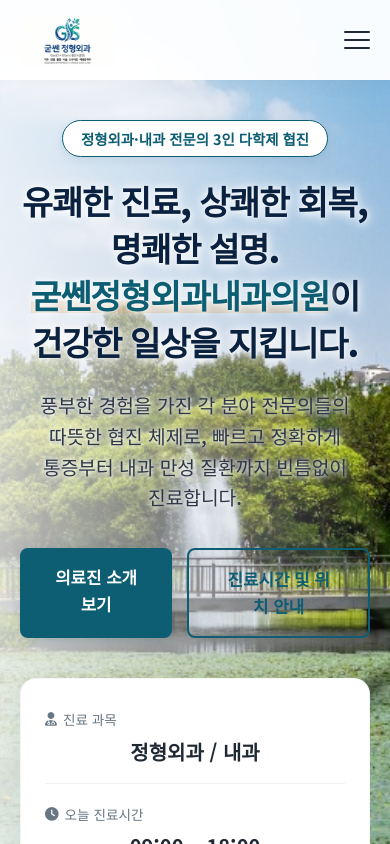
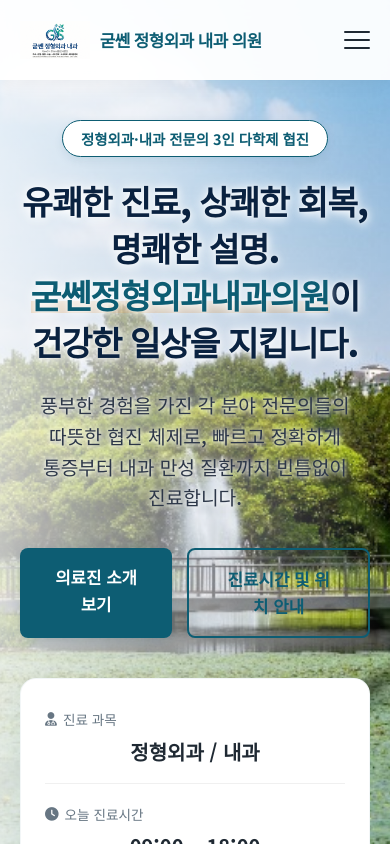
Before and after one commit to cholinus-OS/goodssen, a Next.js app: page / in a window 390 px wide. Shown: the top 844 px of the page. Built offline with nearby package versions, Linux system fonts and the light colour scheme.

Commit message:
feat: 신규 병원 로고 이미지(내과 추가형) 반영 및 이미지 옆에 병원 텍스트 명칭 삽입

```diff
--- a/src/app/globals.css
+++ b/src/app/globals.css
@@ -149,6 +149,7 @@
     align-items: center;
     height: 100%;
     text-decoration: none;
+    gap: 10px;
 }
 
 .header-logo {
@@ -158,8 +159,40 @@
     transition: transform 0.2s ease;
 }
 
+.logo-text {
+    font-size: 1.35rem;
+    font-weight: 700;
+    color: var(--color-primary);
+    letter-spacing: -0.5px;
+    white-space: nowrap;
+    transition: color 0.2s ease;
+}
+
 .logo-img-wrapper:hover .header-logo {
-    transform: scale(1.02); /* 마우스 올렸을 때 미세하게 커지는 고급스러운 모션 */
+    transform: scale(1.02);
+}
+
+.logo-img-wrapper:hover .logo-text {
+    color: var(--color-accent-dark);
+}
+
+/* 로고 및 텍스트 모바일 반응형 */
+@media (max-width: 768px) {
+    .logo-text {
+        font-size: 1.15rem;
+    }
+    .header-logo {
+        height: 44px;
+    }
+}
+
+@media (max-width: 480px) {
+    .logo-text {
+        font-size: 1.05rem;
+    }
+    .header-logo {
+        height: 38px;
+    }
 }
 
 /* 네비게이션 메뉴 목록 */
--- a/src/components/Header.tsx
+++ b/src/components/Header.tsx
@@ -22,6 +22,7 @@
           {/* 로고 (클릭 시 홈으로 이동) */}
           <a href="/" className="logo-img-wrapper">
             <img src="/logo.png" alt="굳쎈정형외과내과 로고" className="header-logo" />
+            <span className="logo-text">굳쎈 정형외과 내과 의원</span>
           </a>
 
           {/* 데스크톱 메뉴 */}
```
Also changed, not shown: public/logo.png.
